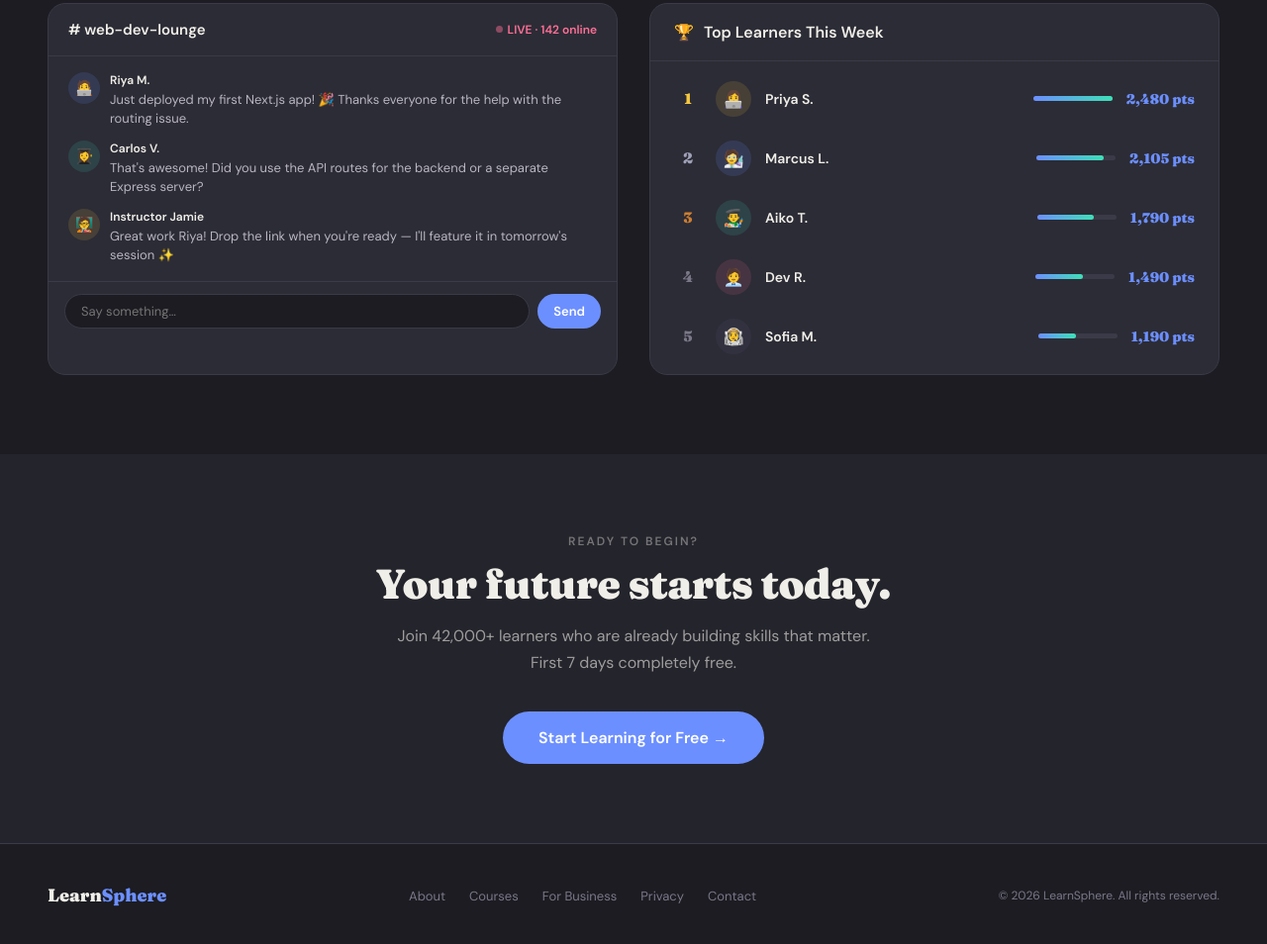
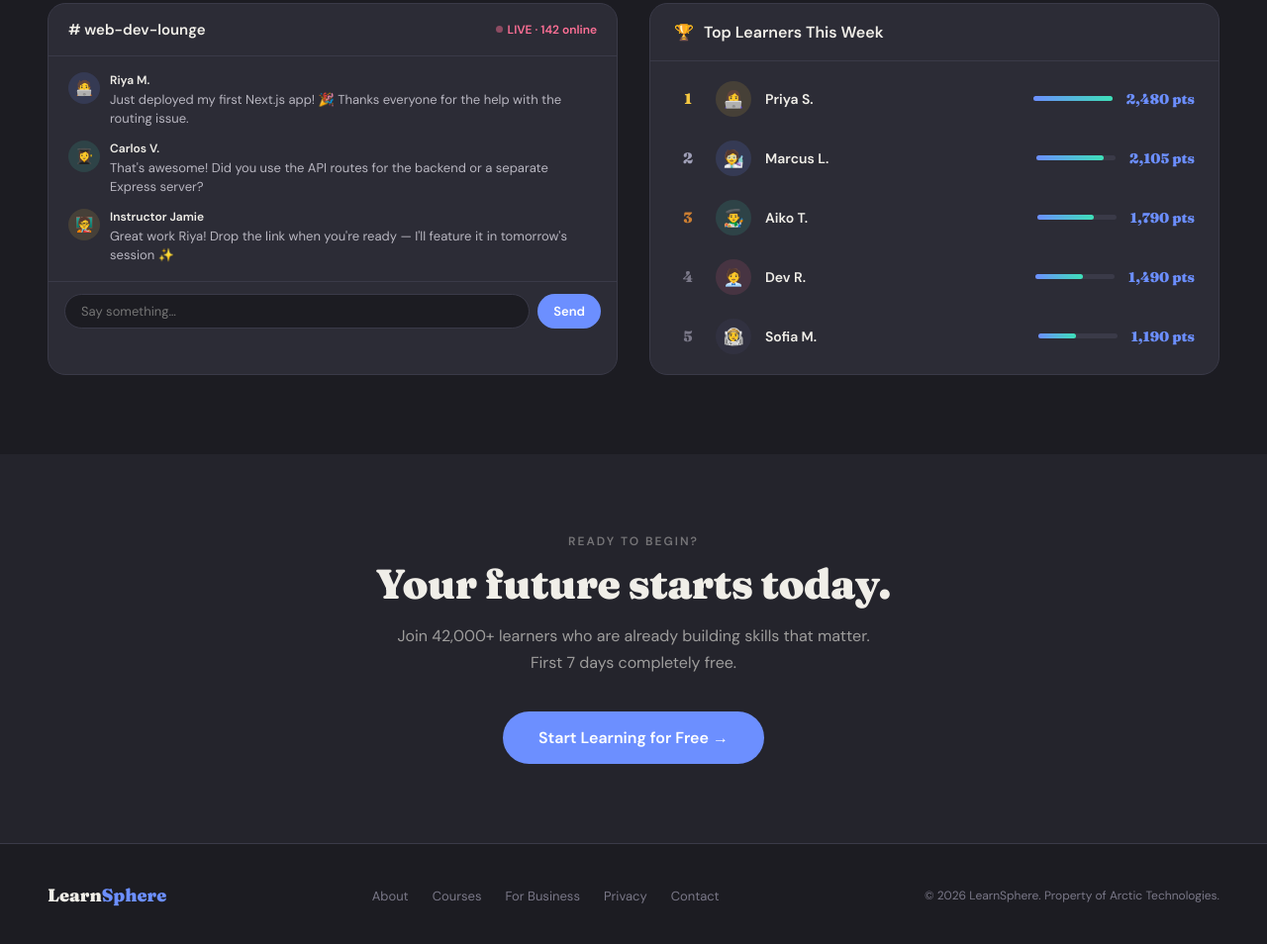
Before and after one commit to Buddika-A-Silva/LearnSphere-The-edu-coner, a plain HTML site: page index.html in a window 1280 px wide. Shown: the part 4282-5236 px from the top of the page at 99% size. Drawn offline with Linux system fonts and the light colour scheme.

Commit message:
Update index.html footer

```diff
--- a/index.html
+++ b/index.html
@@ -861,7 +861,7 @@
     <li><a href="#">Privacy</a></li>
     <li><a href="#">Contact</a></li>
   </ul>
-  <div class="footer-copy">© 2026 LearnSphere. All rights reserved.</div>
+  <div class="footer-copy">© 2026 LearnSphere. Property of Arctic Technologies.</div>
 </footer>
 
 <script>
```
